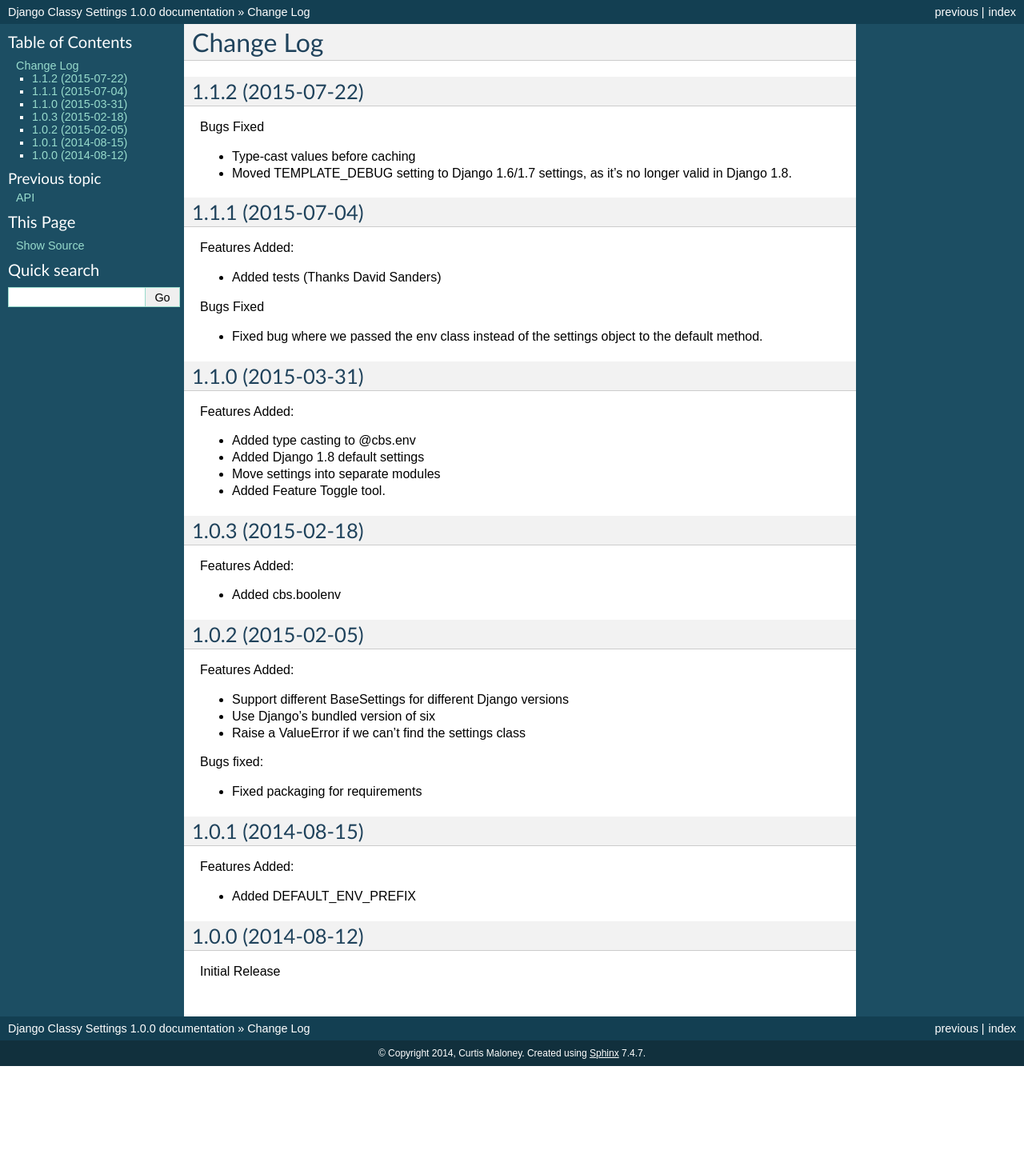
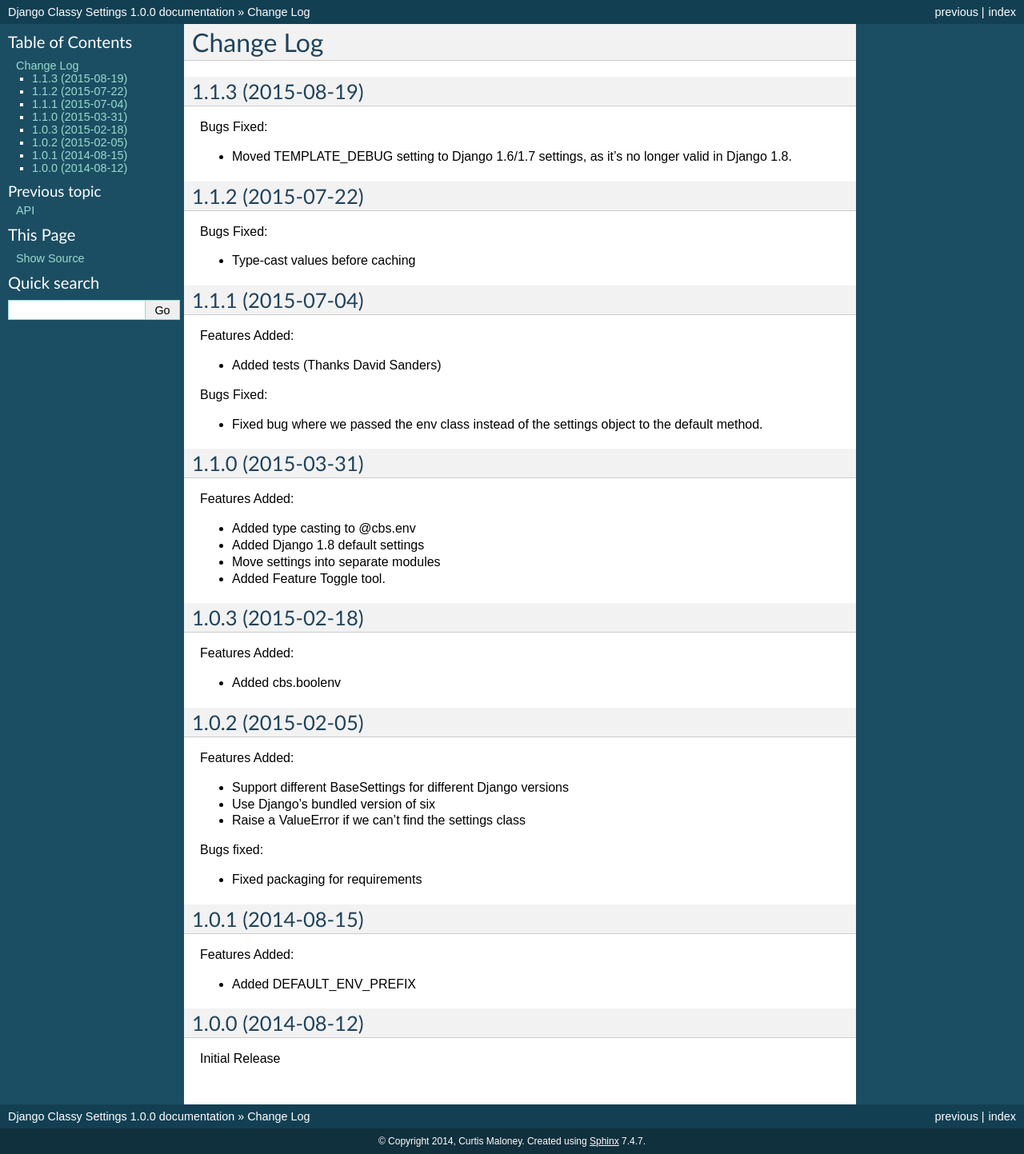
Before and after one commit to funkybob/django-classy-settings, a Sphinx documentation site: the page built from docs/changelog.rst, in a window 1280 px wide. Shown: the whole page at 80% size. Built offline with Sphinx 7.4.7, drawn with Linux system fonts in a browser that asks for light colours; before the commit the page ends 1333 px from its top, so only the background shows below that.

Commit message:
Correct changelog

```diff
--- a/docs/changelog.rst
+++ b/docs/changelog.rst
@@ -1,14 +1,20 @@
 Change Log
 ==========
+
+1.1.3 (2015-08-19)
+------------------
+
+Bugs Fixed:
+
+- Moved TEMPLATE_DEBUG setting to Django 1.6/1.7 settings, as it's no longer
+  valid in Django 1.8.
 
 1.1.2 (2015-07-22)
 ------------------
 
-Bugs Fixed
+Bugs Fixed:
 
 - Type-cast values before caching
-- Moved TEMPLATE_DEBUG setting to Django 1.6/1.7 settings, as it's no longer
-  valid in Django 1.8.
 
 1.1.1 (2015-07-04)
 ------------------
@@ -17,7 +23,7 @@
 
 + Added tests (Thanks David Sanders)
 
-Bugs Fixed
+Bugs Fixed:
 
 - Fixed bug where we passed the env class instead of the settings object to the
   default method.
```
